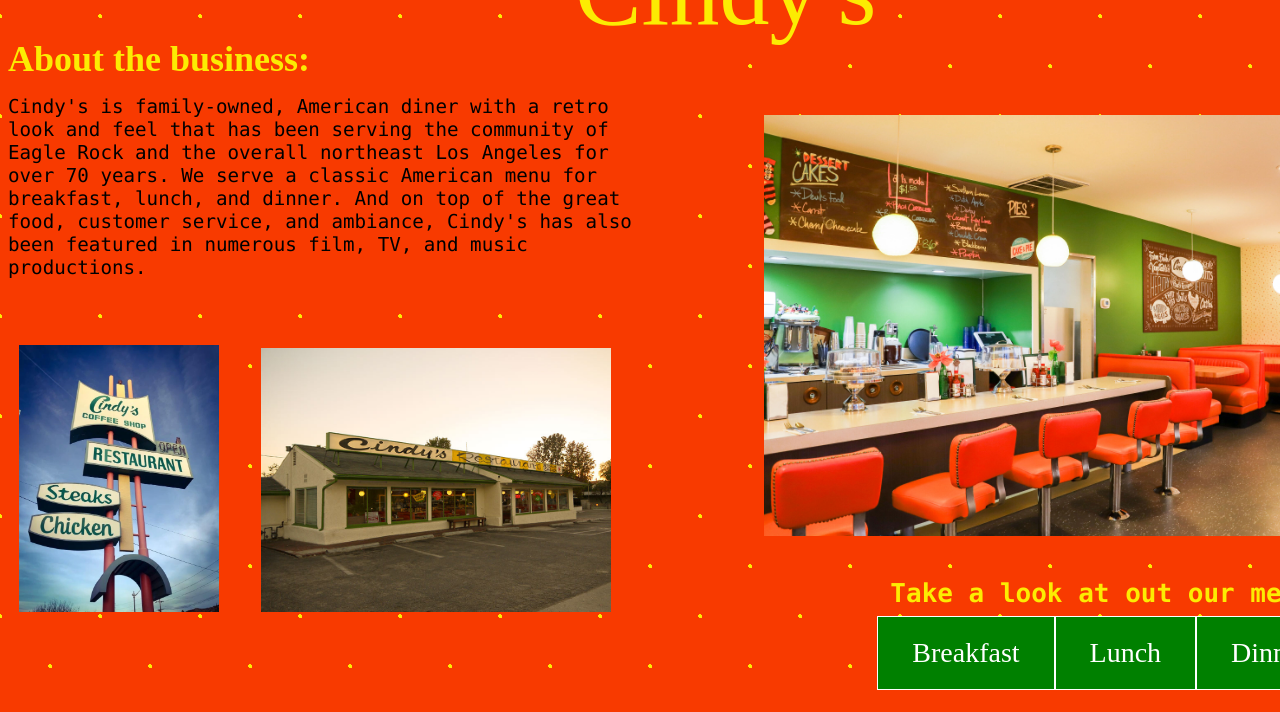
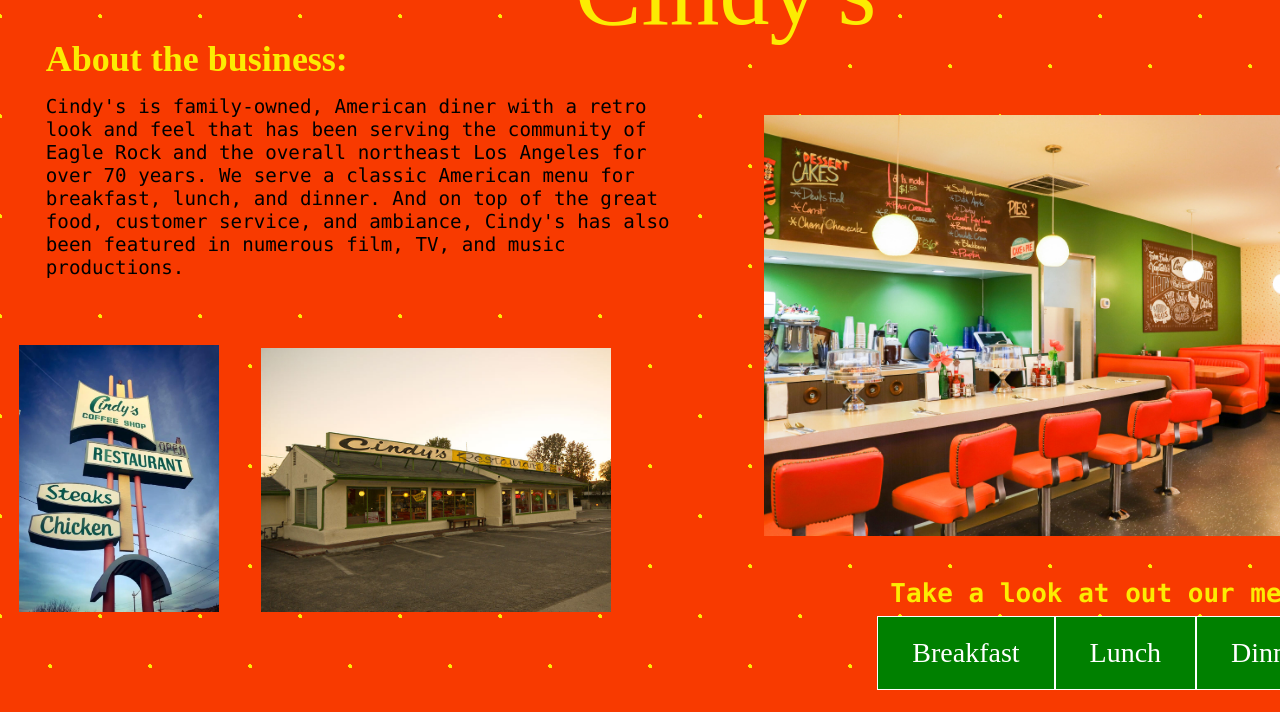
Before and after one commit to paolosgit/SnapAcademyProjectAssessment, a plain HTML site: page index.html in a window 1280 px wide. Shown: the part 84-796 px from the top of the page. Drawn offline with Linux system fonts and the light colour scheme; a web font is replaced by a local one.

Commit message:
adding more spacing to the About the Business section

```diff
--- a/cindys.css
+++ b/cindys.css
@@ -27,6 +27,7 @@
     font-size: 36px;
     position: relative;
     top: -180px;
+    left: 1cm;
     max-width: 650px;
     background-color: #f83a00;
     color: rgb(252, 236, 2);
@@ -38,6 +39,7 @@
      max-width: 650px;
      position: relative;
      top: -195px;
+     left: 1cm;
      background-color: #f83a00;
 
 }
```
